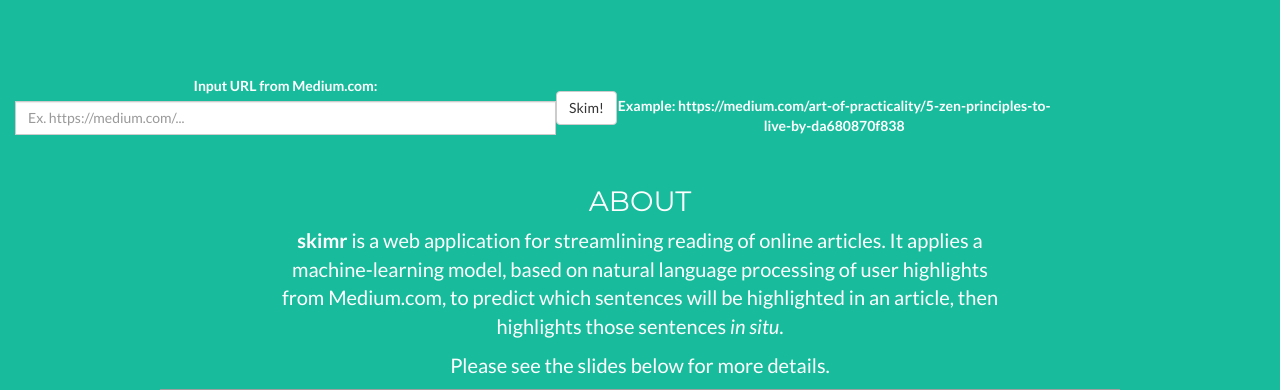
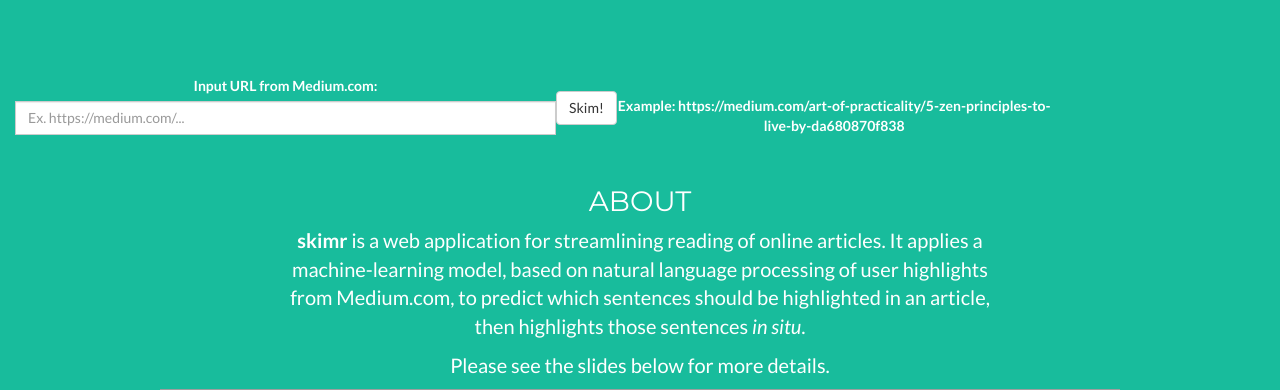
Before and after one commit to cyucheng/skimr, a Flask app: page / in a window 1280 px wide. Shown: the part 337-727 px from the top of the page. Run offline with Flask 2, Linux system fonts and the light colour scheme; parts of the project's set-up code (start-up, migrations or seed data) failed here and were passed over; some libraries are stand-ins or nearby versions; grey boxes are pictures that could not be loaded.

Commit message:
Fix one word in about section

```diff
--- a/skimr/templates/index.html
+++ b/skimr/templates/index.html
@@ -75,7 +75,7 @@
                             <h1 class="name">About</h1>
                         </div>
                         <div class="col-lg-8 col-lg-offset-2">
-                            <p><span style="font-weight:bold">skimr</span> is a web application for streamlining reading of online articles. It applies a machine-learning model, based on natural language processing of user highlights from <a href="https://medium.com/" style="color:white">Medium.com</a>, to predict which sentences will be highlighted in an article, then highlights those sentences <i>in situ</i>.</p>
+                            <p><span style="font-weight:bold">skimr</span> is a web application for streamlining reading of online articles. It applies a machine-learning model, based on natural language processing of user highlights from <a href="https://medium.com/" style="color:white">Medium.com</a>, to predict which sentences should be highlighted in an article, then highlights those sentences <i>in situ</i>.</p>
                             <p>Please see the slides below for more details.</p>
                         </div>
                         <br>
```
